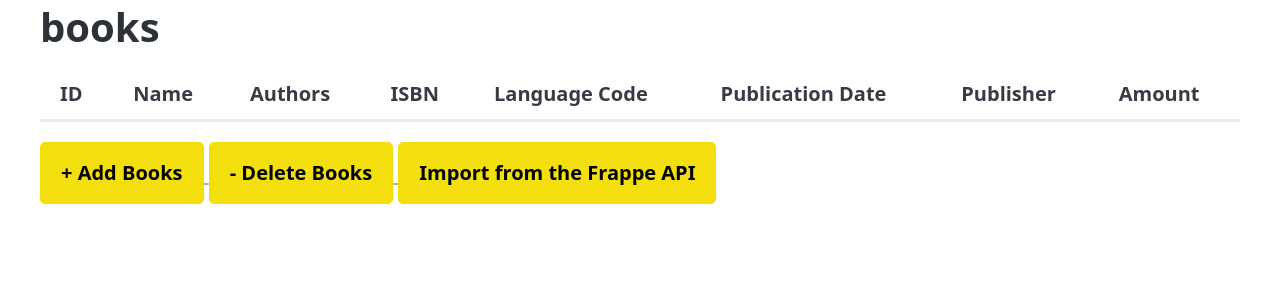
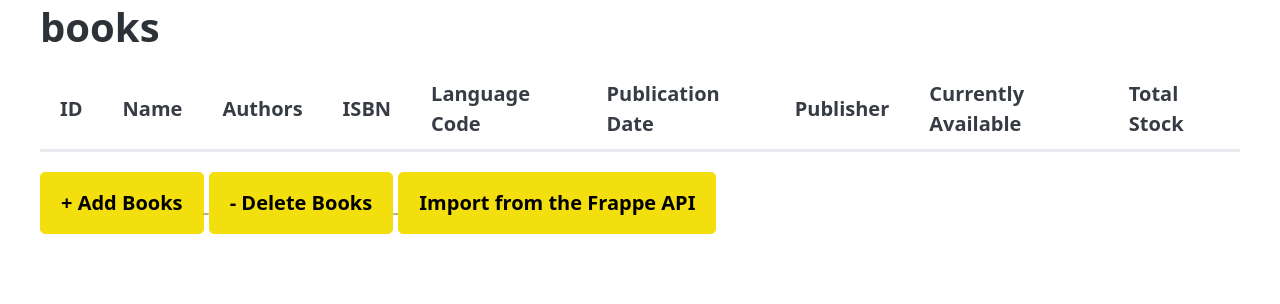
Before and after one commit to the-bokya/frappe-library, a Flask app: template templates/books/index.html in a window 1280 px wide. Shown: the part 86-390 px from the top of the page. Run offline with Flask 3, Linux system fonts and the light colour scheme; the template is opened without the code that fills it, so the values that code supplies are empty; parts of the project's set-up code (start-up, migrations or seed data) failed here and were passed over.

Commit message:
'Currently Available' column added to UI

```diff
--- a/books/models.py
+++ b/books/models.py
@@ -4,7 +4,7 @@ from ..db import conn
 def read():
     cur = conn.cursor()
     cur.execute(
-        "select bookid, title, authors, isbn, language_code, publication_date, publisher, amount from books"
+        "select bookid, title, authors, isbn, language_code, publication_date, publisher, amount, currently_available from books_view"
     )
     books = cur.fetchall()
     cur.close()
@@ -14,7 +14,7 @@ def read():
 def get_from_id(bookid):
     cur = conn.cursor()
     cur.execute(
-        "select bookid, title, authors, isbn, language_code, publication_date, publisher, amount from books where bookid = ?",
+        "select bookid, title, authors, isbn, language_code, publication_date, publisher, amount, currently_available from books_view where bookid = ?",
         (bookid,),
     )
     book = cur.fetchone()
--- a/templates/books/index.html
+++ b/templates/books/index.html
@@ -21,7 +21,8 @@ delete_mode %}
         <th>Language Code</th>
         <th>Publication Date</th>
         <th>Publisher</th>
-        <th>Amount</th>
+        <th>Currently Available</th>
+        <th>Total Stock</th>
       </tr>
     </thead>
     <tbody>
@@ -44,6 +45,7 @@ delete_mode %}
         <th>{{ book.language_code }}</th>
         <th>{{ book.publication_date }}</th>
         <th>{{ book.publisher }}</th>
+        <th>{{ book.currently_available }}</th>
         <th>{{ book.amount }}</th>
       </tr>
       {% endfor %}
```
